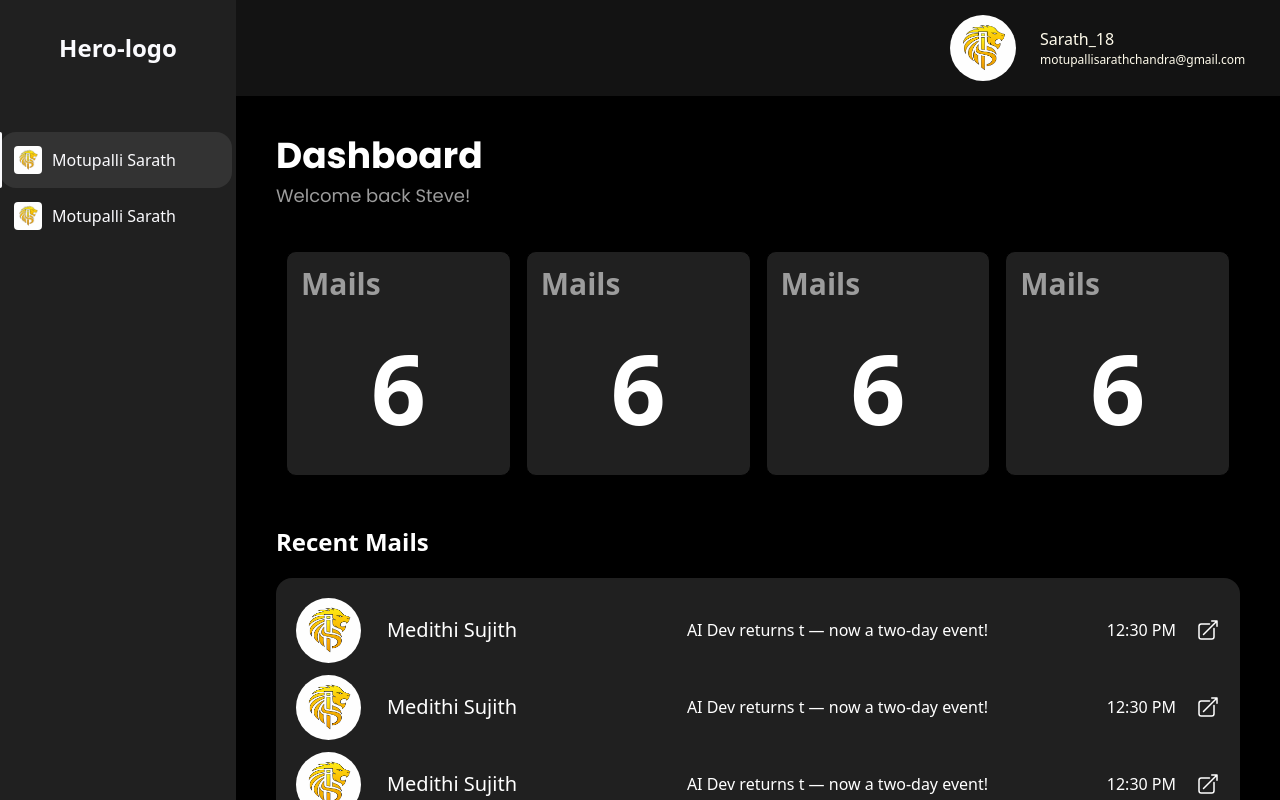
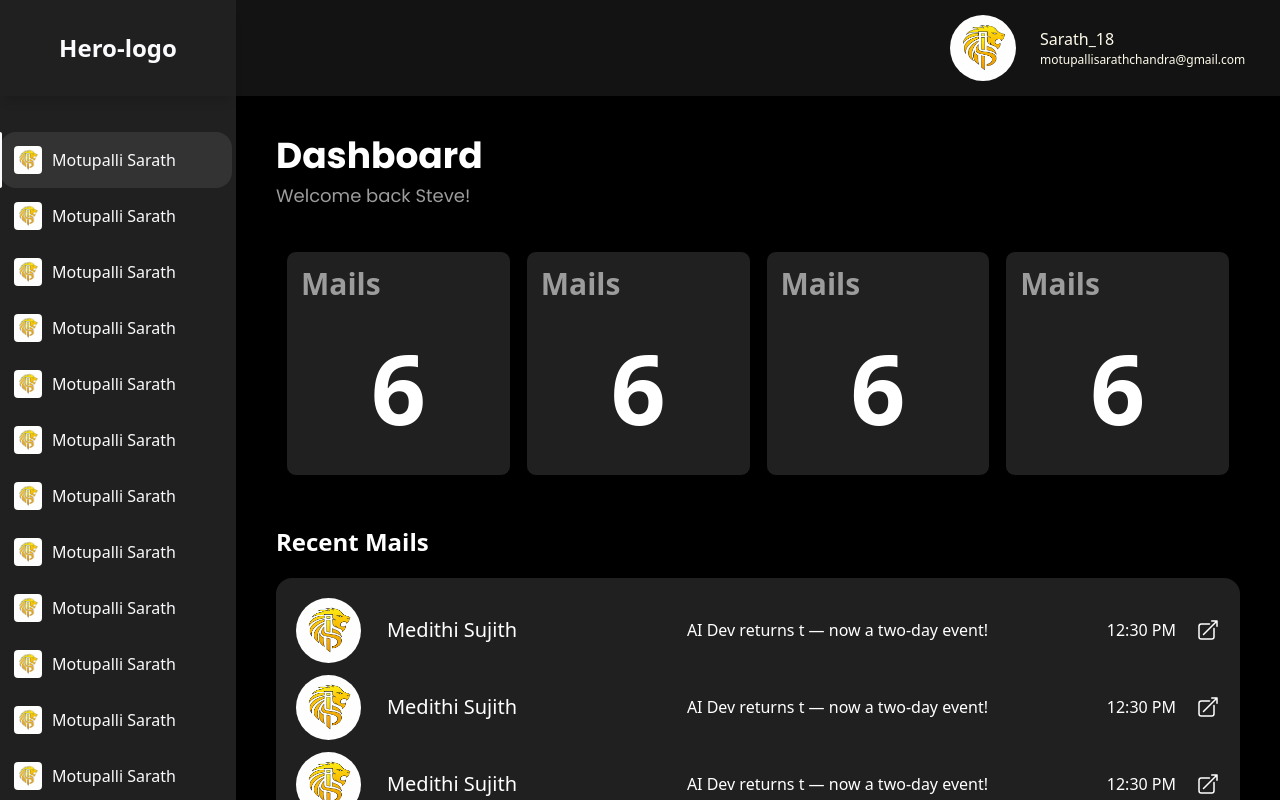
Before and after one commit to SarathM254/Lancer, a React (Vite) app: page / in a window 1280 px wide. Built offline with nearby package versions, Linux system fonts and the light colour scheme.

Commit message:
Side scroll done

```diff
--- a/src/App.jsx
+++ b/src/App.jsx
@@ -12,7 +12,7 @@ function App() {
         <Sidebar />
         <div class="rest flex-1 flex flex-col h-full">
           <Header></Header>
-          <div className="content flex-1 flex flex-col p-10 overflow-auto">
+          <div className="content flex-1 flex flex-col p-10 overflow-auto no-scrollbar">
             <Cards />
             <div className='text-2xl font-bold text-white mt-10'>
               Recent Mails
--- a/src/components/Sidebar.jsx
+++ b/src/components/Sidebar.jsx
@@ -5,16 +5,88 @@ const Sidebar = () => {
   return (
     <div>
       <div className="sidebar text-[rgb(251,251,254)] h-full w-59 flex flex-col">
-            <div className="flex h-24 bg-[rgba(128,128,128,0.25)] items-center justify-center text-2xl font-bold">
+            <div className="flex h-24 bg-[rgba(128,128,128,0.25)] items-center justify-center text-2xl font-bold z-10 shadow-[0_10px_10px_-5px_rgba(0,0,0,0.15)]">
                 Hero-logo
             </div>
-            <div className='profiles flex-1 pt-9 bg-[rgba(128,128,128,0.25)]'>
+            <div className='profiles flex-1 pt-9 bg-[rgba(128,128,128,0.25)] overflow-auto no-scrollbar'>
                 <div className="relative pr-1">
                     <div className='bg-white h-full w-0.5 absolute left-0 border rounded-r-xl'></div>
                     <div className='flex h-[80] items-center justify-center rounded-2xl p-3.5 space-x-2.5 bg-[rgba(214,214,214,0.1)]'>
                         <img src={logo} className="h-7 w-7 rounded object-cover " alt="" />
                         <span className="flex-1 truncate ">Motupalli Sarath</span>
                     </div>
+                </div>
+                <div className="flex h-[80] items-center justify-center rounded-xl p-3.5 space-x-2.5">
+                    <img src={logo} className="h-7 w-7 rounded object-cover " alt="" />
+                    <span className="flex-1 truncate ">Motupalli Sarath</span>
+                </div>
+                <div className="flex h-[80] items-center justify-center rounded-xl p-3.5 space-x-2.5">
+                    <img src={logo} className="h-7 w-7 rounded object-cover " alt="" />
+                    <span className="flex-1 truncate ">Motupalli Sarath</span>
+                </div>
+                <div className="flex h-[80] items-center justify-center rounded-xl p-3.5 space-x-2.5">
+                    <img src={logo} className="h-7 w-7 rounded object-cover " alt="" />
+                    <span className="flex-1 truncate ">Motupalli Sarath</span>
+                </div>
+                <div className="flex h-[80] items-center justify-center rounded-xl p-3.5 space-x-2.5">
+                    <img src={logo} className="h-7 w-7 rounded object-cover " alt="" />
+                    <span className="flex-1 truncate ">Motupalli Sarath</span>
+                </div>
+                <div className="flex h-[80] items-center justify-center rounded-xl p-3.5 space-x-2.5">
+                    <img src={logo} className="h-7 w-7 rounded object-cover " alt="" />
+                    <span className="flex-1 truncate ">Motupalli Sarath</span>
+                </div>
+                <div className="flex h-[80] items-center justify-center rounded-xl p-3.5 space-x-2.5">
+                    <img src={logo} className="h-7 w-7 rounded object-cover " alt="" />
+                    <span className="flex-1 truncate ">Motupalli Sarath</span>
+                </div>
+                <div className="flex h-[80] items-center justify-center rounded-xl p-3.5 space-x-2.5">
+                    <img src={logo} className="h-7 w-7 rounded object-cover " alt="" />
+                    <span className="flex-1 truncate ">Motupalli Sarath</span>
+                </div>
+                <div className="flex h-[80] items-center justify-center rounded-xl p-3.5 space-x-2.5">
+                    <img src={logo} className="h-7 w-7 rounded object-cover " alt="" />
+                    <span className="flex-1 truncate ">Motupalli Sarath</span>
+                </div>
+                <div className="flex h-[80] items-center justify-center rounded-xl p-3.5 space-x-2.5">
+                    <img src={logo} className="h-7 w-7 rounded object-cover " alt="" />
+                    <span className="flex-1 truncate ">Motupalli Sarath</span>
+                </div>
+                <div className="flex h-[80] items-center justify-center rounded-xl p-3.5 space-x-2.5">
+                    <img src={logo} className="h-7 w-7 rounded object-cover " alt="" />
+                    <span className="flex-1 truncate ">Motupalli Sarath</span>
+                </div>
+                <div className="flex h-[80] items-center justify-center rounded-xl p-3.5 space-x-2.5">
+                    <img src={logo} className="h-7 w-7 rounded object-cover " alt="" />
+                    <span className="flex-1 truncate ">Motupalli Sarath</span>
+                </div>
+                <div className="flex h-[80] items-center justify-center rounded-xl p-3.5 space-x-2.5">
+                    <img src={logo} className="h-7 w-7 rounded object-cover " alt="" />
+                    <span className="flex-1 truncate ">Motupalli Sarath</span>
+                </div>
+                <div className="flex h-[80] items-center justify-center rounded-xl p-3.5 space-x-2.5">
+                    <img src={logo} className="h-7 w-7 rounded object-cover " alt="" />
+                    <span className="flex-1 truncate ">Motupalli Sarath</span>
+                </div>
+                <div className="flex h-[80] items-center justify-center rounded-xl p-3.5 space-x-2.5">
+                    <img src={logo} className="h-7 w-7 rounded object-cover " alt="" />
+                    <span className="flex-1 truncate ">Motupalli Sarath</span>
+                </div>
+                <div className="flex h-[80] items-center justify-center rounded-xl p-3.5 space-x-2.5">
+                    <img src={logo} className="h-7 w-7 rounded object-cover " alt="" />
+                    <span className="flex-1 truncate ">Motupalli Sarath</span>
+                </div>
+                <div className="flex h-[80] items-center justify-center rounded-xl p-3.5 space-x-2.5">
+                    <img src={logo} className="h-7 w-7 rounded object-cover " alt="" />
+                    <span className="flex-1 truncate ">Motupalli Sarath</span>
+                </div>
+                <div className="flex h-[80] items-center justify-center rounded-xl p-3.5 space-x-2.5">
+                    <img src={logo} className="h-7 w-7 rounded object-cover " alt="" />
+                    <span className="flex-1 truncate ">Motupalli Sarath</span>
+                </div>
+                <div className="flex h-[80] items-center justify-center rounded-xl p-3.5 space-x-2.5">
+                    <img src={logo} className="h-7 w-7 rounded object-cover " alt="" />
+                    <span className="flex-1 truncate ">Motupalli Sarath</span>
                 </div>
                 <div className="flex h-[80] items-center justify-center rounded-xl p-3.5 space-x-2.5">
                     <img src={logo} className="h-7 w-7 rounded object-cover " alt="" />
--- a/src/index.css
+++ b/src/index.css
@@ -3,6 +3,18 @@
 @import url('https://fonts.googleapis.com/css2?family=Kanit:wght@400;700&display=swap');
 
 @import "tailwindcss";
+@layer utilities {
+  /* Hide scrollbar for Chrome, Safari and Opera */
+  .no-scrollbar::-webkit-scrollbar {
+    display: none;
+  }
+
+  /* Hide scrollbar for IE, Edge and Firefox */
+  .no-scrollbar {
+    -ms-overflow-style: none;  /* IE and Edge */
+    scrollbar-width: none;  /* Firefox */
+  }
+}
 
 
 
```
